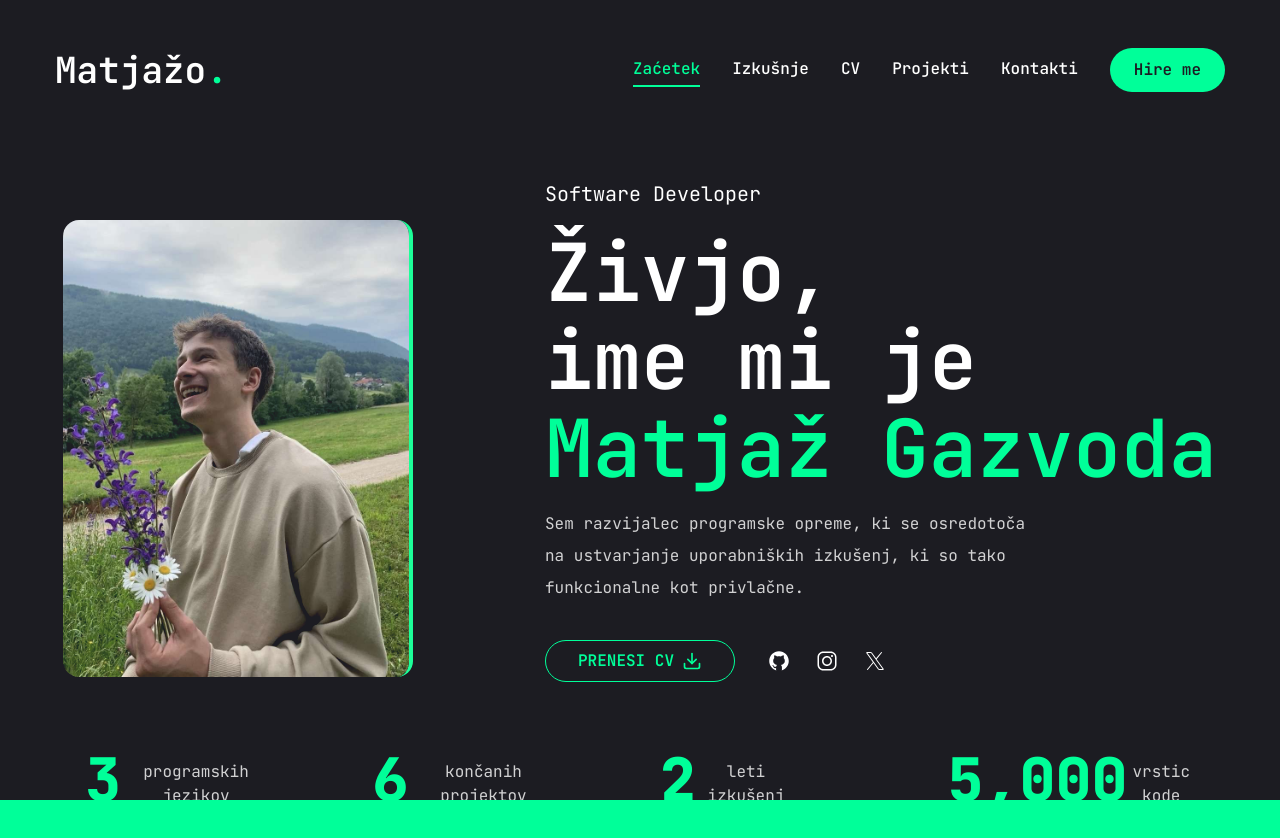
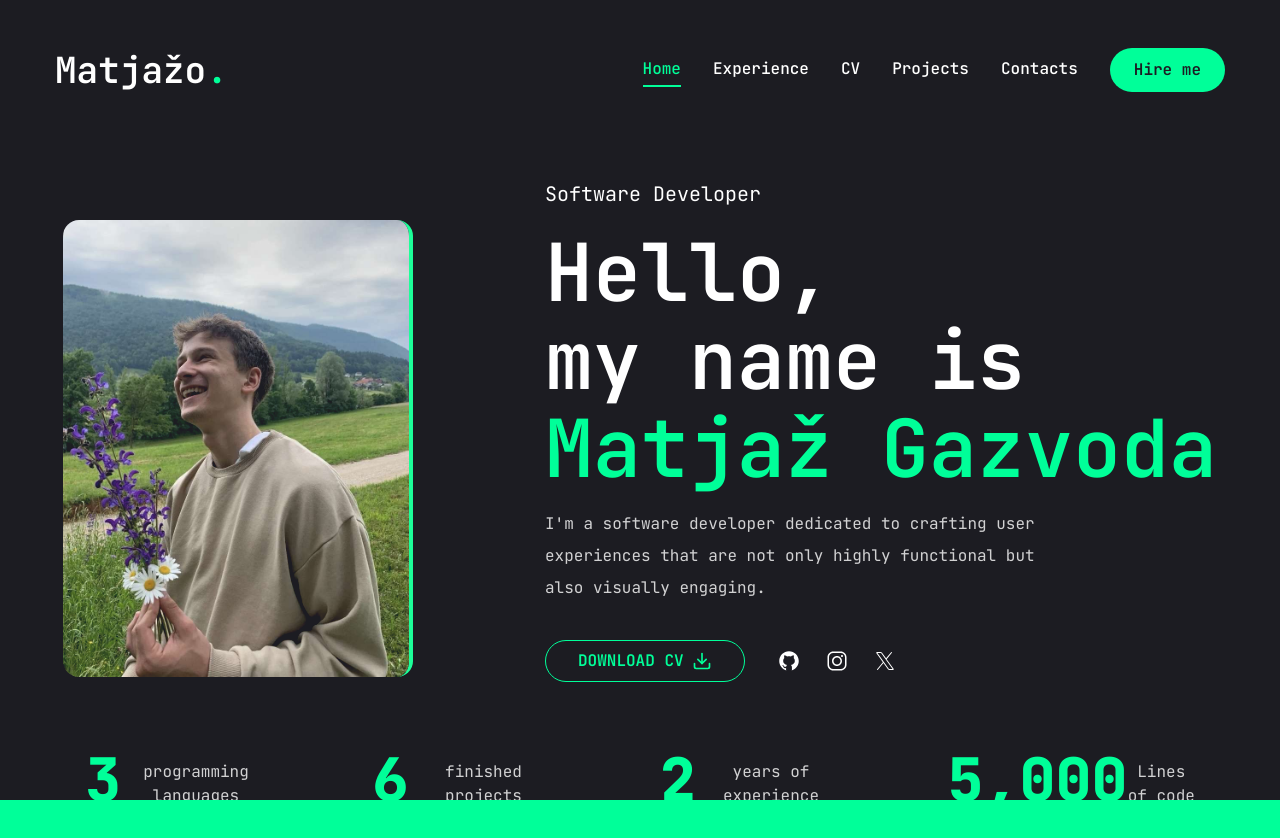
Before and after one commit to matjazo18/matjaz-portfolio, a Next.js app: page / in a window 1280 px wide. Shown: the top 838 px of the page. Built offline with nearby package versions, Linux system fonts and the light colour scheme.

Commit message:
English + images

```diff
--- a/app/page.jsx
+++ b/app/page.jsx
@@ -20,16 +20,15 @@ const Home = () => {
             <div>
               <span className="text-xl">Software Developer</span>
               <h1 className="h1 my-4">
-                Živjo,
+                Hello,
                 <br />
-                ime mi je
+                my name is
                 <br />
                 <span className="text-accent">Matjaž Gazvoda</span>
               </h1>
               <p className="max-w-[500px] mb-9 text-white/80">
-                Sem razvijalec programske opreme, ki se osredotoča na
-                ustvarjanje uporabniških izkušenj, ki so tako funkcionalne kot
-                privlačne.
+                I'm a software developer dedicated to crafting user experiences
+                that are not only highly functional but also visually engaging.
               </p>
             </div>
 
@@ -40,7 +39,7 @@ const Home = () => {
                 variant="outline"
                 size="lg"
               >
-                <span>PRENESI CV</span>
+                <span>DOWNLOAD CV</span>
                 <FiDownload className="text-xl" />
               </Button>
               <div>
--- a/components/MobileNav.jsx
+++ b/components/MobileNav.jsx
@@ -12,10 +12,10 @@ import Link from "next/link";
 import { CiMenuFries } from "react-icons/ci";
 
 const links = [
-  { name: "izkušnje", path: "/services" },
+  { name: "Experience", path: "/services" },
   { name: "CV", path: "/cv" },
-  { name: "projekti", path: "/projekti" },
-  { name: "kontakti", path: "/kontakti" },
+  { name: "Projects", path: "/projekti" },
+  { name: "Contacts", path: "/kontakti" },
 ];
 
 const MobileNav = () => {
--- a/components/Nav.jsx
+++ b/components/Nav.jsx
@@ -4,11 +4,11 @@ import Link from "next/link";
 import { usePathname } from "next/navigation";
 
 const links = [
-  { name: "zaćetek", path: "/" },
-  { name: "izkušnje", path: "/services" },
+  { name: "Home", path: "/" },
+  { name: "Experience", path: "/services" },
   { name: "CV", path: "/cv" },
-  { name: "projekti", path: "/projekti" },
-  { name: "kontakti", path: "/kontakti" },
+  { name: "Projects", path: "/projekti" },
+  { name: "Contacts", path: "/kontakti" },
 ];
 const Nav = () => {
   const pathname = usePathname();
--- a/components/Stats.jsx
+++ b/components/Stats.jsx
@@ -5,19 +5,19 @@ import CountUp from "react-countup";
 const stats = [
   {
     num: 3,
-    text: "programskih jezikov",
+    text: "programming languages",
   },
   {
     num: 6,
-    text: "končanih projektov",
+    text: "finished projects",
   },
   {
     num: 2,
-    text: "leti izkušenj",
+    text: "years of experience",
   },
   {
     num: 5000,
-    text: "vrstic kode",
+    text: "Lines of code",
   },
 ];
 
```
Also changed, not shown: app/projekti/page.jsx (+7 -7 lines).
